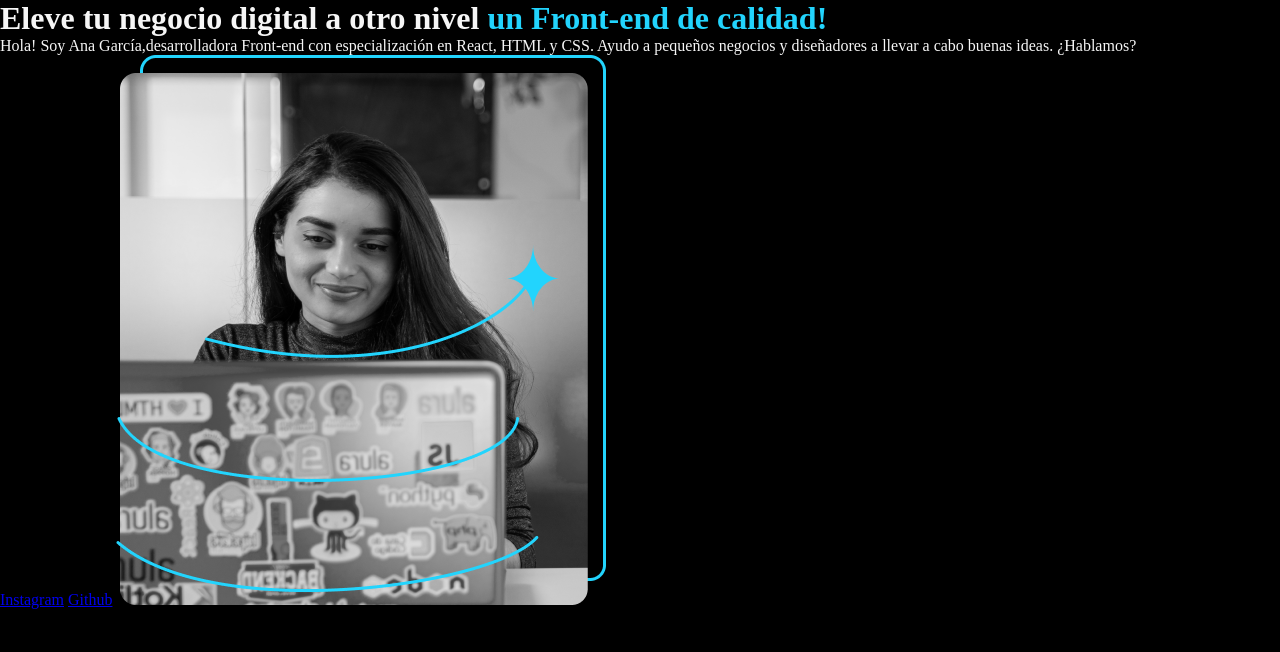
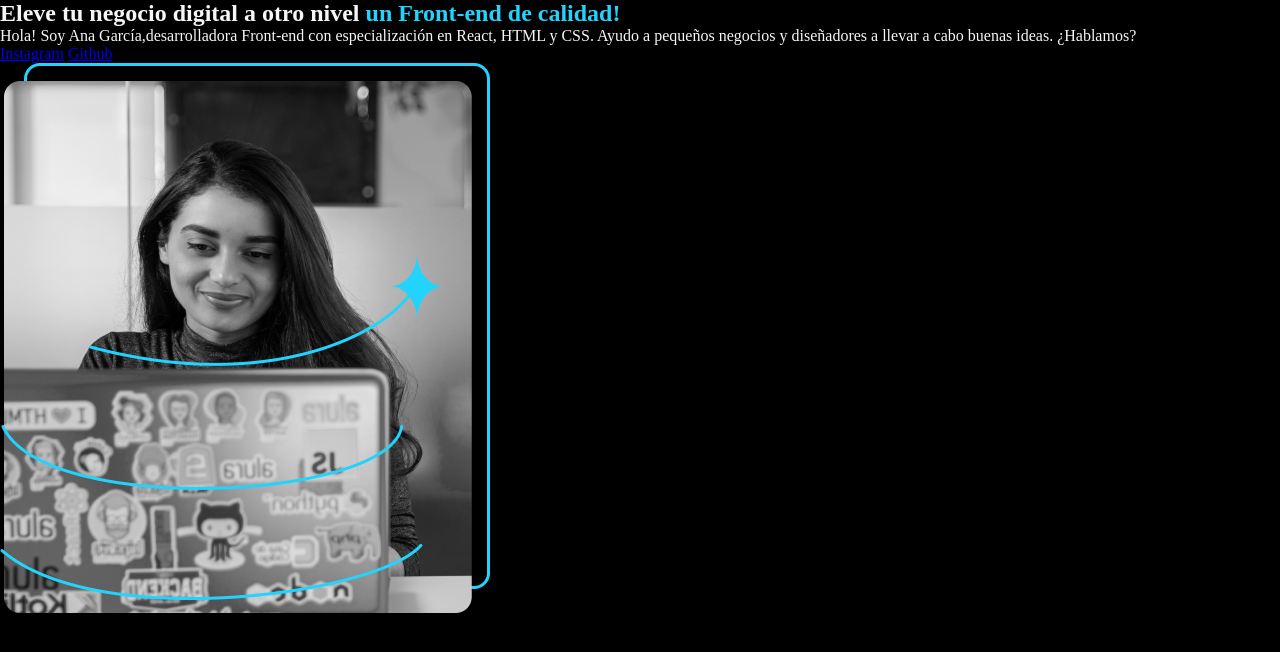
Before and after one commit to Diana9507/proyecto-html, a plain HTML site: page index.html in a window 1280 px wide. Drawn offline with Linux system fonts and the light colour scheme.

Commit message:
Update index.html

```diff
--- a/index.html
+++ b/index.html
@@ -8,15 +8,20 @@
 </head>
 <body>
     <header></header>
-    <main></main>
-    <h1>Eleve tu negocio digital a otro nivel
+    <main  class="presentacion">
+      <section class="presentacion_contenido">
+    <h1 class="presentacion_contenido_titulo">Eleve tu negocio digital a otro nivel
       <strong class="titulo-destaque">un Front-end de calidad!</strong></h1>
-    <p>Hola! Soy Ana García,desarrolladora Front-end con   especialización en React,
+    <p class="presentacion_contenido_texto">Hola! Soy Ana García,desarrolladora Front-end con   especialización en React,
         HTML y CSS. Ayudo a pequeños negocios y diseñadores a llevar a cabo buenas ideas. ¿Hablamos?
     </p>
-    <a href="https://www.instagram.com/">Instagram</a>
-    <a href="https://github.com/">Github</a>
+     <div class="presentacion_enlaces">
+        <a class="presentacion_enlaces_link" href="https://www.instagram.com/">Instagram</a>
+        <a class="presentacion_enlaces_link" href="https://github.com/">Github</a>
+    </div>
+  </section>
     <img src="Imagem.png" alt="Imagen de Ana Garcia Trajando" >
+  </main>
     <footer></footer>
 </body>
 </html>
```
